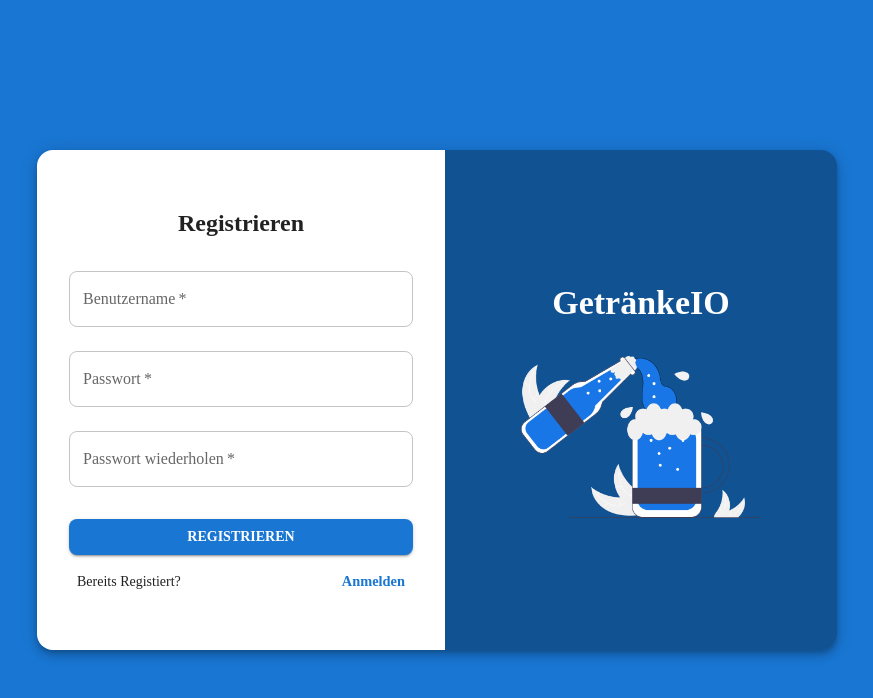
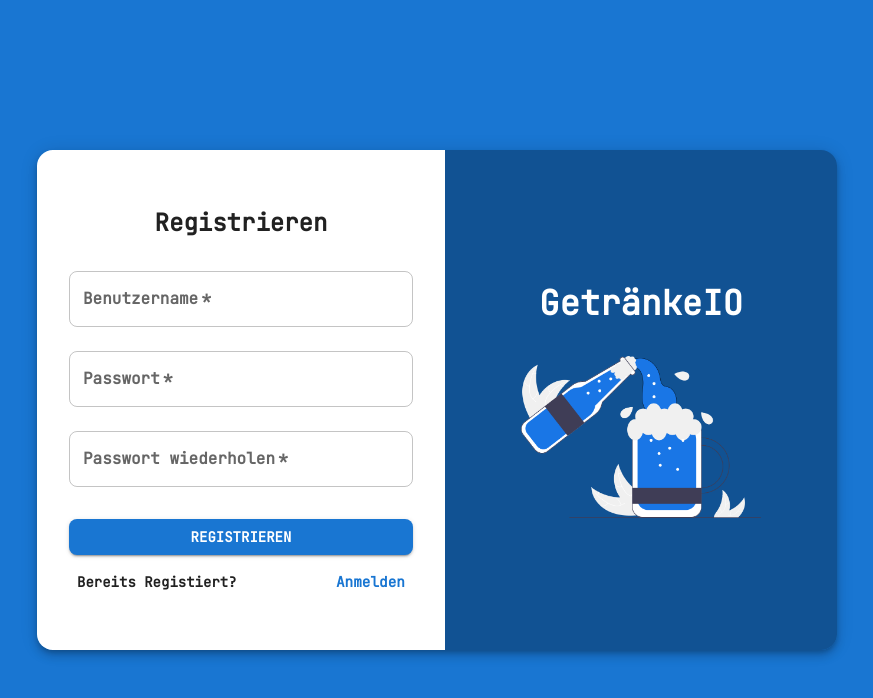
Before and after one commit to shiraayuki/BCN-2025SS-TeamBlau-GetraenkeIO, a React (Vite) app in the folder sys-src/GetraenkeIO-frontend/: page /register in a window 1280 px wide. Shown: the top 698 px of the page, without its empty margins (203-1076 px from the left). Built offline with nearby package versions, Linux system fonts and the light colour scheme.

Commit message:
Atempt to fix global font. Return button now triggers login/register when textfield is selected

```diff
--- a/sys-src/GetraenkeIO-frontend/index.html
+++ b/sys-src/GetraenkeIO-frontend/index.html
@@ -3,6 +3,7 @@
   <head>
     <meta charset="UTF-8" />
     <link rel="icon" type="image/svg+xml" href="/logo.svg" />
+    <link href="https://fonts.googleapis.com/css2?family=JetBrains+Mono&display=swap" rel="stylesheet" />
     <meta name="viewport" content="width=device-width, initial-scale=1.0" />
     <title>GetraenkeIO</title>
   </head>
--- a/sys-src/GetraenkeIO-frontend/src/pages/Login/LoginForm.tsx
+++ b/sys-src/GetraenkeIO-frontend/src/pages/Login/LoginForm.tsx
@@ -11,6 +11,12 @@ const LoginForm = () => {
 
   const [username, setUsername] = useState('');
   const [password, setPassword] = useState('');
+
+  const handleKeyDown = async (event: React.KeyboardEvent<HTMLInputElement>) => {
+    if (event.key == 'Enter') {
+      handleLogin();
+    }
+  };
 
   const handleLogin = async () => {
     console.log('Trying to log in');
@@ -56,6 +62,7 @@ const LoginForm = () => {
           autoFocus
           value={username}
           onChange={(e) => setUsername(e.target.value)}
+          onKeyDown={handleKeyDown}
           sx={{
             '& .MuiOutlinedInput-root': { borderRadius: 2 },
           }}
@@ -70,6 +77,7 @@ const LoginForm = () => {
           type='password'
           value={password}
           onChange={(e) => setPassword(e.target.value)}
+          onKeyDown={handleKeyDown}
           sx={{
             '& .MuiOutlinedInput-root': { borderRadius: 2 },
           }}
--- a/sys-src/GetraenkeIO-frontend/src/pages/Register/RegisterForm.tsx
+++ b/sys-src/GetraenkeIO-frontend/src/pages/Register/RegisterForm.tsx
@@ -12,6 +12,12 @@ const RegisterForm = () => {
   const [username, setUsername] = useState('');
   const [password, setPassword] = useState('');
   const [repPassword, setRepPassword] = useState('');
+
+  const handleKeyDown = async (event: React.KeyboardEvent<HTMLInputElement>) => {
+    if (event.key == 'Enter') {
+      handleRegister();
+    }
+  };
 
   const handleRegister = async () => {
     console.log('Trying to register');
@@ -43,6 +49,7 @@ const RegisterForm = () => {
         label='Benutzername'
         value={username}
         onChange={(e) => setUsername(e.target.value)}
+        onKeyDown={handleKeyDown}
         sx={{ '& .MuiOutlinedInput-root': { borderRadius: 2 } }}
       />
       <TextField
@@ -53,6 +60,7 @@ const RegisterForm = () => {
         type='password'
         value={password}
         onChange={(e) => setPassword(e.target.value)}
+        onKeyDown={handleKeyDown}
         sx={{ '& .MuiOutlinedInput-root': { borderRadius: 2 } }}
       />
       <TextField
@@ -63,6 +71,7 @@ const RegisterForm = () => {
         type='password'
         value={repPassword}
         onChange={(e) => setRepPassword(e.target.value)}
+        onKeyDown={handleKeyDown}
         sx={{ '& .MuiOutlinedInput-root': { borderRadius: 2 } }}
       />
       <Button
--- a/sys-src/GetraenkeIO-frontend/src/theme.ts
+++ b/sys-src/GetraenkeIO-frontend/src/theme.ts
@@ -2,7 +2,9 @@ import { createTheme } from '@mui/material';
 
 const theme = createTheme({
   typography: {
-    fontFamily: '"JetBrains Mono", bold',
+    fontFamily: '"JetBrains Mono", monospace',
+    fontWeightRegular: 700,
+    fontWeightBold: 700,
   },
 });
 
```
